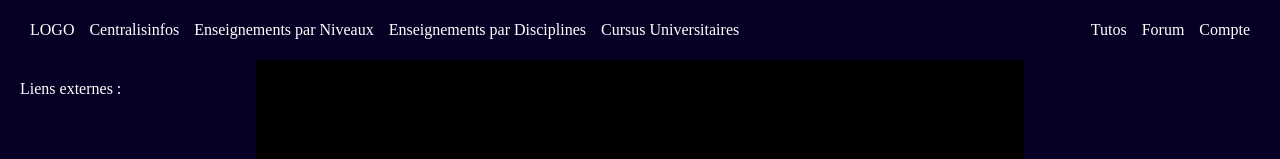
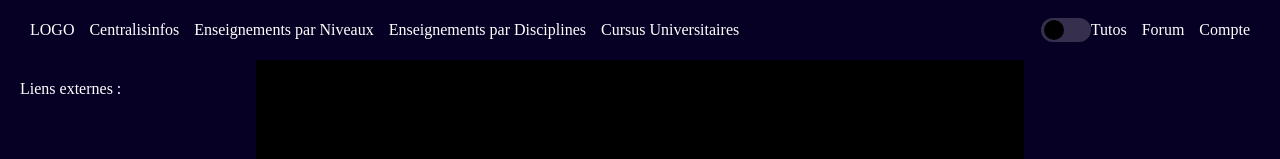
Before and after one commit to Lenglet-jeremy/CentralisinfosBackUpReact, a React (Vite) app: page / in a window 1280 px wide. Shown: the top 159 px of the page. Built offline with nearby package versions, Linux system fonts and the light colour scheme.

Commit message:
Ajout Toggle Theme

```diff
--- a/src/components/NavBar.css
+++ b/src/components/NavBar.css
@@ -92,11 +92,44 @@ p{
         > li{
             margin-right: 15px;
         }
+    }
 
-        img{
-            margin-right: 15px;
-            width: 50px;
-            height: 30px;
+
+
+    /* ===================================================================== */
+    .DarkLightThemeToggle{
+        display: flex;
+        flex-direction: row;
+        align-items: center;
+
+        input {
+            visibility: hidden;
+        }
+
+        .DarkLightThemeSlider {
+        background-color: #FFFFFF30;
+        width: 50px;
+        height: 24px;
+        border-radius: 12px;
+        position: relative;
+        display: inline-block;
+        }
+
+        ::before {
+            content: '';
+            position: absolute;
+            width: 20px;
+            height: 20px;
+            border-radius: 10px;
+            background-color: #000000;
+            top: 2px;
+            left: 3px;
+            transition: transform 0.3s ease;
+        }
+
+        input:checked + .DarkLightThemeSlider::before {
+            transform: translateX(24px);
         }
     }
+    /* ============================================================================ */
 }
--- a/src/components/NavBar.jsx
+++ b/src/components/NavBar.jsx
@@ -33,9 +33,15 @@ export default function NavBar(){
           </ul>
 
           <ul class="RightSide">
-                <li><a href="#">Tutos</a></li>
-                <li><a href="#">Forum</a></li>
-                <li><a href="#">Compte</a></li>
+            {/* ========================================================= */}
+            <label class="DarkLightThemeToggle">
+                <input type="checkbox"/>
+                <span class="DarkLightThemeSlider"></span>
+            </label>
+            {/* ========================================================= */}
+            <li><a href="#">Tutos</a></li>
+            <li><a href="#">Forum</a></li>
+            <li><a href="#">Compte</a></li>
           </ul>
       </nav>
     );
```
